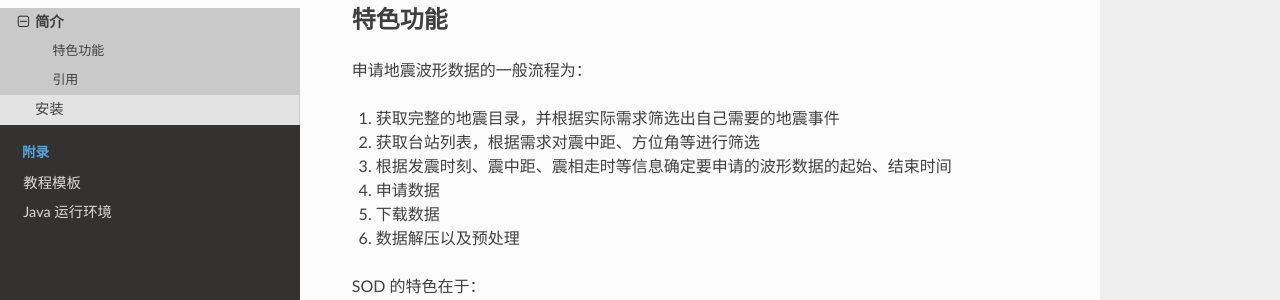
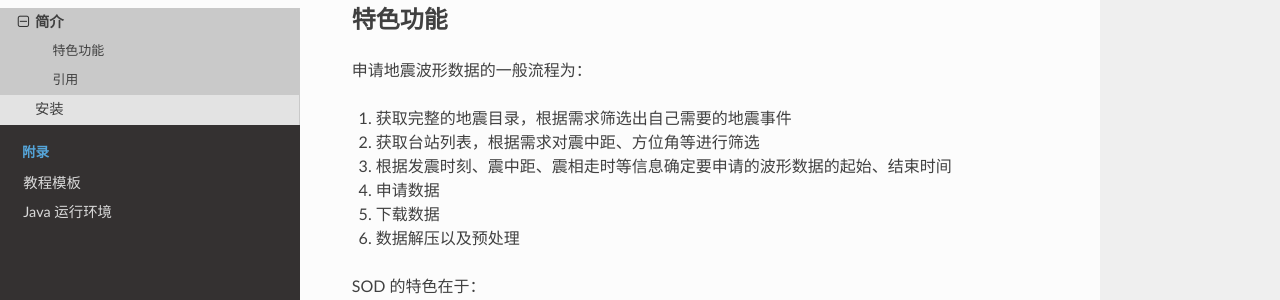
Before and after one commit to seismo-learn/software, a Sphinx documentation site: the page built from source/sod/introduction.rst, in a window 1280 px wide and 900 px high. Shown: the part 264-564 px from the top of the window. Built offline with Sphinx 7.4.7 and the Read the Docs theme 2.0.0, drawn with Linux system fonts in a browser that asks for light colours.

Commit message:
Update source/sod/introduction.rst
Co-authored-by: Jiayuan Yao <coreman.seism@gmail.com>

```diff
--- a/source/sod/introduction.rst
+++ b/source/sod/introduction.rst
@@ -10,7 +10,7 @@
 
 申请地震波形数据的一般流程为：
 
-1. 获取完整的地震目录，并根据实际需求筛选出自己需要的地震事件
+1. 获取完整的地震目录，根据需求筛选出自己需要的地震事件
 2. 获取台站列表，根据需求对震中距、方位角等进行筛选
 3. 根据发震时刻、震中距、震相走时等信息确定要申请的波形数据的起始、结束时间
 4. 申请数据
```
